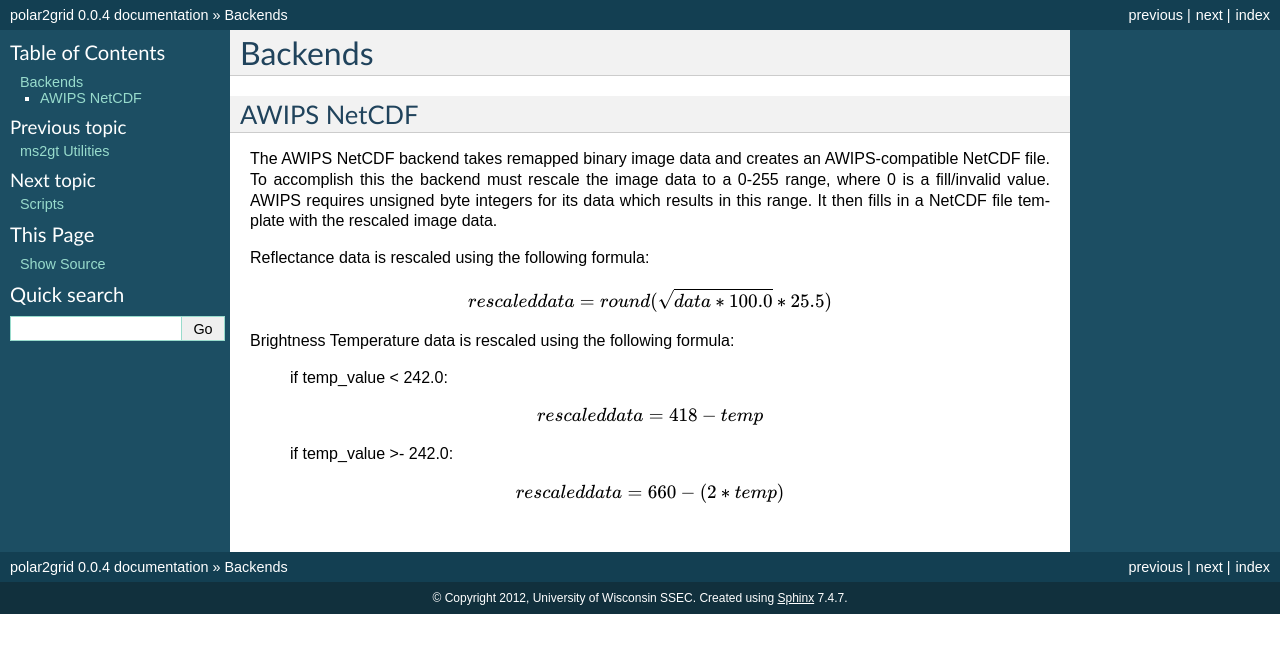
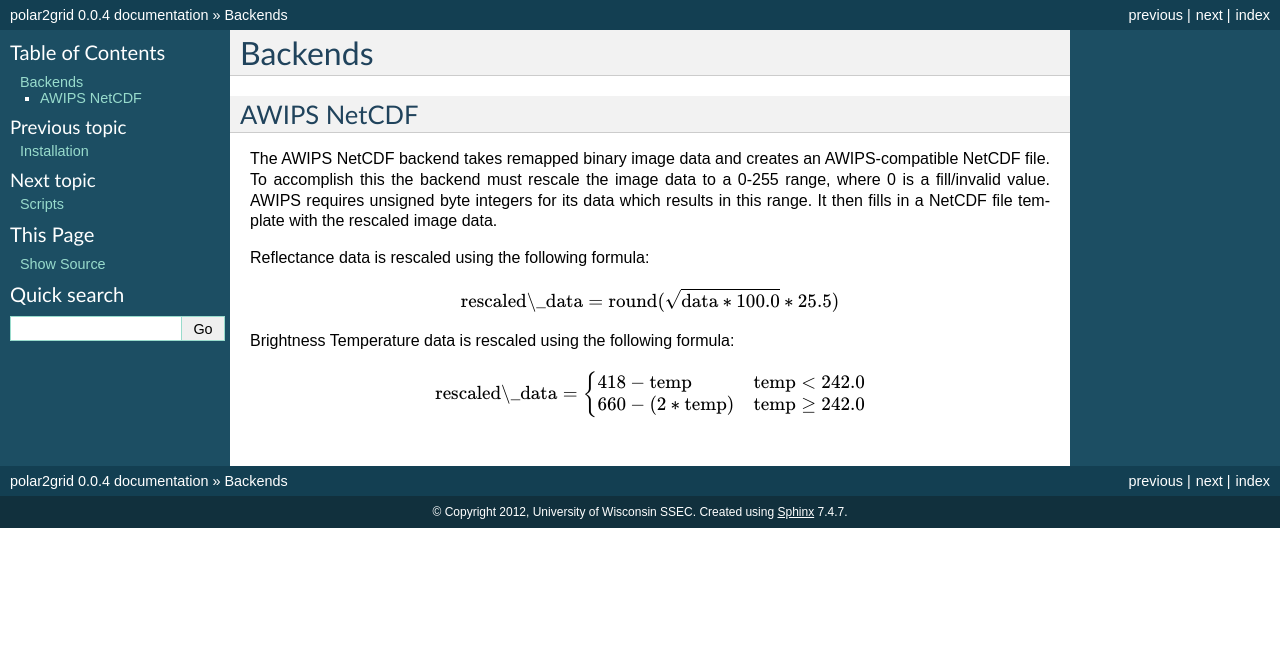
Before and after one commit to ssec/polar2grid, a Sphinx documentation site: the page built from py/polar2grid/doc/source/backends.rst, in a window 1280 px wide. Shown: the top 653 px of the page. Built offline with Sphinx 7.4.7, drawn with Linux system fonts in a browser that asks for light colours; formulas are drawn with MathJax 3; pages that are not in the unit, such as notebooks, are missing from menus.

```diff
--- a/py/polar2grid/doc/source/backends.rst
+++ b/py/polar2grid/doc/source/backends.rst
@@ -12,14 +12,14 @@ It then fills in a NetCDF file template with the rescaled image data.
 
 Reflectance data is rescaled using the following formula:
 
-.. math:: rescaleddata = round(\sqrt{data * 100.0} * 25.5)
+.. math:: \text{rescaled\_data} = \operatorname{round}(\sqrt{\text{data} * 100.0} * 25.5)
 
 Brightness Temperature data is rescaled using the following formula:
 
-    if temp_value < 242.0:
+.. math::
 
-    .. math:: rescaleddata = 418 - temp
-
-    if temp_value >- 242.0:
-
-    .. math:: rescaleddata = 660 - (2 * temp)
+    \text{rescaled\_data} =
+    \begin{cases}
+        418 - \text{temp} & \text{temp} < 242.0 \\
+        660 - (2 * \text{temp}) & \text{temp}\ge 242.0
+     \end{cases}
--- a/py/polar2grid/doc/source/grid_determination.rst
+++ /dev/null
@@ -1,4 +0,0 @@
-Grid Determination
-==================
-
-TODO
--- a/py/polar2grid/doc/source/index.rst
+++ b/py/polar2grid/doc/source/index.rst
@@ -20,10 +20,7 @@ Contents
     :maxdepth: 2
 
     installation
-    swath_extraction
-    prescaling
-    grid_determination
-    ms2gt
+    chain
     backends
     scripts
     advanced
--- a/py/polar2grid/doc/source/installation.rst
+++ b/py/polar2grid/doc/source/installation.rst
@@ -4,8 +4,7 @@ Installation
 The polar2grid python package can be installed in 2 types of environments,
 as an individually installed python package or as part of the polar2grid
 software bundle.  The software bundle is the preferred, recommended,
-and intended method of installing the polar2grid software.  The polar2grid
-package is primarily tested using the software bundle method.
+and intended method of installing the polar2grid software.
 
 polar2grid Software Bundle
 --------------------------
--- a/py/polar2grid/doc/source/ms2gt.rst
+++ /dev/null
@@ -1,10 +0,0 @@
-ms2gt Utilities
-===============
-
-ll2cr
------
-
-fornav
-------
-
-TODO
--- a/py/polar2grid/doc/source/prescaling.rst
+++ /dev/null
@@ -1,4 +0,0 @@
-Prescaling
-==========
-
-TODO
```
Also changed, not shown: py/polar2grid/doc/source/swath_extraction.rst (deleted, +0 -20 lines), 11 other files.
